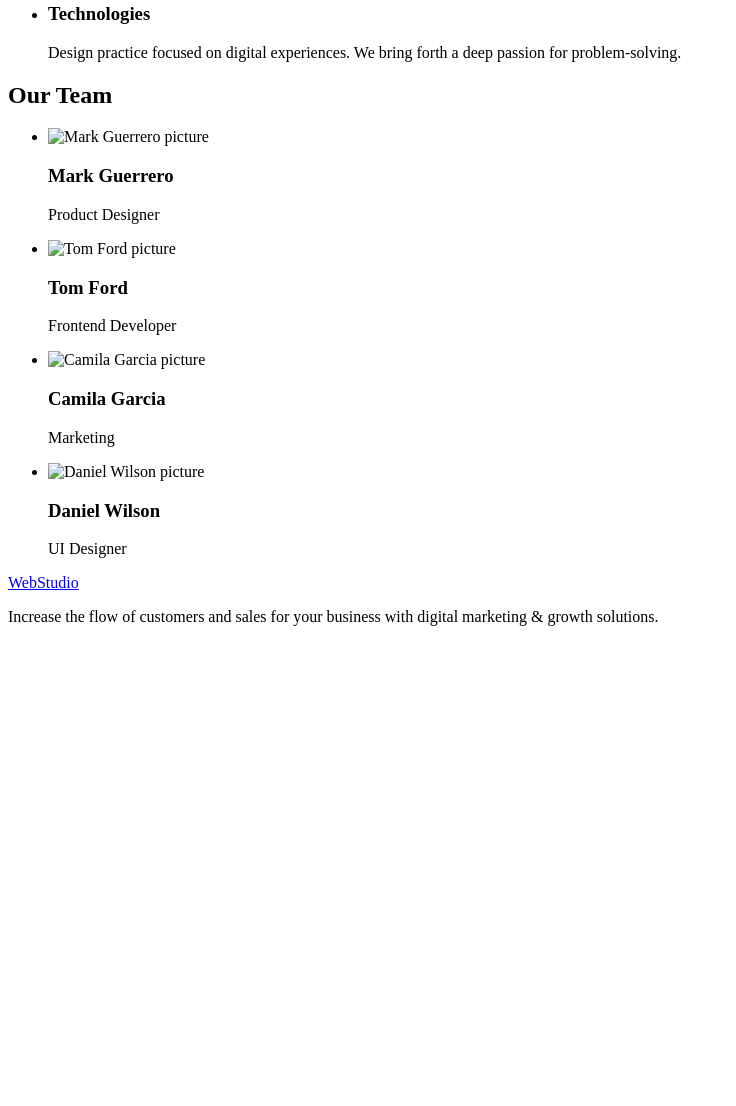
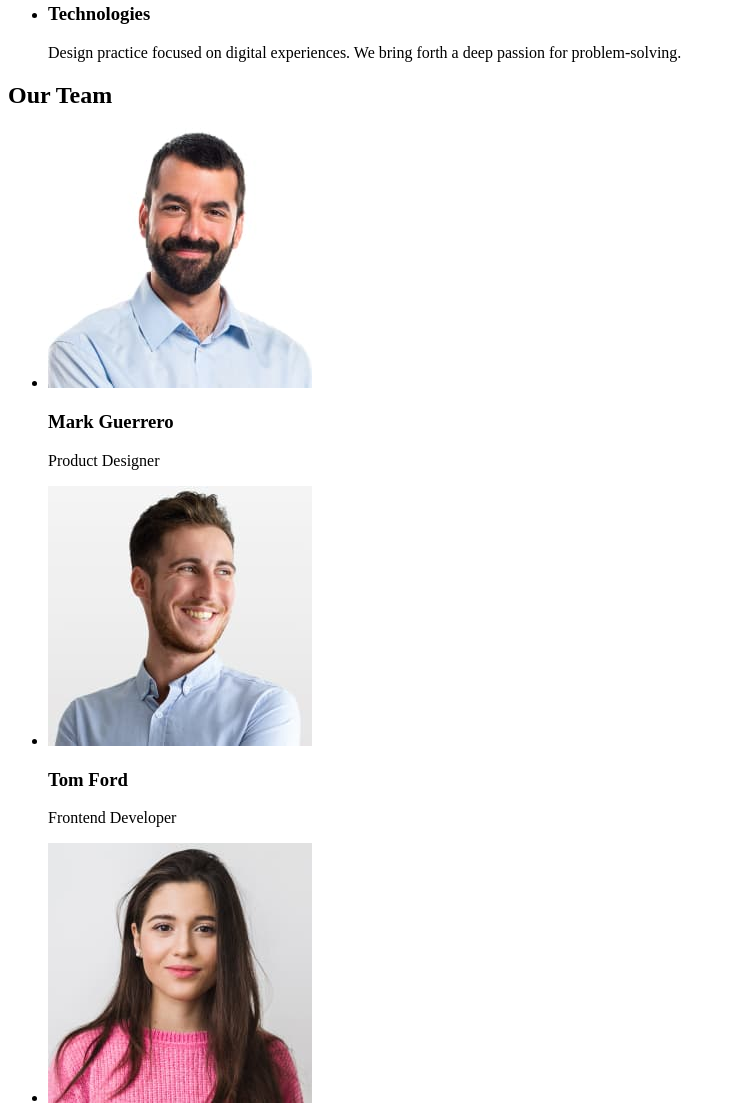
Before and after one commit to Alex-Sea-gull/goit-markup-hw-01, a plain HTML site: page index.html in a window 1280 px wide. Shown: the part 532-1638 px from the top of the page, without its empty margins (0-736 px from the left). Before the commit the page ends 1174 px from the top, so only its background shows below. Drawn offline with Linux system fonts and the light colour scheme.

Commit message:
corection-images

```diff
--- a/index.html
+++ b/index.html
@@ -73,7 +73,7 @@
         <ul>
           <li>
             <img
-              src="./image.jpg/specialist-1.jpg"
+              src="./images/specialist-1.jpg"
               alt="Mark Guerrero picture"
               width="264"
               height="260"
@@ -83,7 +83,7 @@
           </li>
           <li>
             <img
-              src="./image.jpg/specialist-2.jpg"
+              src="./images/specialist-2.jpg"
               alt="Tom Ford picture"
               width="264"
               height="260"
@@ -93,7 +93,7 @@
           </li>
           <li>
             <img
-              src="./image.jpg/specialist-3.jpg"
+              src="./images/specialist-3.jpg"
               alt="Camila Garcia picture"
               width="264"
               height="260"
@@ -103,7 +103,7 @@
           </li>
           <li>
             <img
-              src="./image.jpg/specialist-4.jpg"
+              src="./images/specialist-4.jpg"
               alt="Daniel Wilson picture"
               width="264"
               height="260"
```
Also changed, not shown: images/specialist-1.jpg (renamed from image/specialist-1.jpg), images/specialist-2.jpg (renamed from image/specialist-2.jpg), images/specialist-3.jpg (renamed from image/specialist-3.jpg), images/specialist-4.jpg (renamed from image/specialist-4.jpg).
